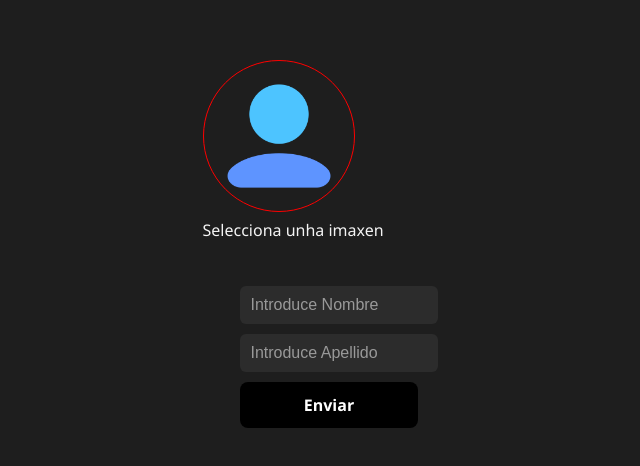
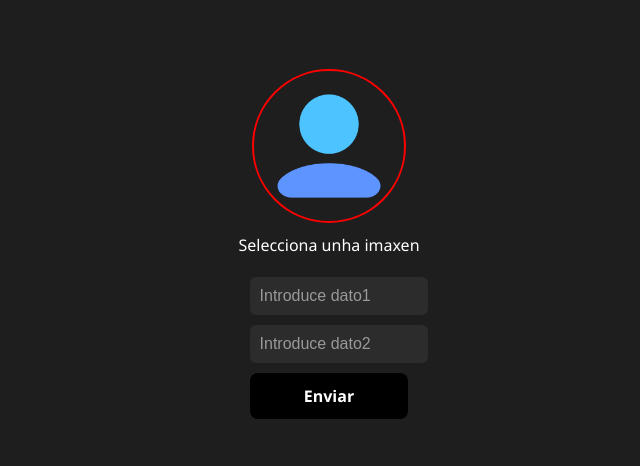
Before and after one commit to AdriConXo/formulario-avatar-react, a React (Vite) app: page / in a window 1280 px wide. Shown: the part 196-662 px from the top of the page, without its empty margins (311-951 px from the left). Built offline with nearby package versions, Linux system fonts and the light colour scheme.

Commit message:
Subida final: formulario con subida de imaxe funcionando

```diff
--- a/package.json
+++ b/package.json
@@ -10,6 +10,9 @@
     "preview": "vite preview"
   },
   "dependencies": {
+    "cors": "^2.8.5",
+    "express": "^5.1.0",
+    "multer": "^1.4.5-lts.2",
     "react": "^19.0.0",
     "react-dom": "^19.0.0"
   },
--- a/src/App.tsx
+++ b/src/App.tsx
@@ -9,12 +9,13 @@ function App() {
 
 
 
-  const cambioImaxen = (event: React.ChangeEvent<HTMLInputElement>) =>{
-    if (event.target.files?.[0]) {
-     // AGREGO IMAXEN CONVERTIDA
-      setSelectedURL(URL.createObjectURL(event.target.files[0]));
-    }
+  const cambioImaxen = (event: React.ChangeEvent<HTMLInputElement>) => {
+  const file = event.target.files?.[0];
+  if (file) {
+    setSelectedFile(file);
+    setSelectedURL(URL.createObjectURL(file));
   }
+};
   const handleFileChange = (event: React.ChangeEvent<HTMLInputElement>) => {
 
     if (event.target.files?.[0]) {
@@ -46,7 +47,6 @@ function App() {
       console.log("key e value",key,value)
       formData.append(key, value);
     });
-
     try {
       setIsUploading(true);
       const response = await fetch('http://localhost:8080/profile', {
@@ -63,17 +63,27 @@ function App() {
       setIsUploading(false);
     }
   };
-
   return (
     <div className='estilo-wrapper'>
-    <label>
-      {
-        // ### AGREGO IMAXEN CONVERTIDA
-        // SE NON TEÑO IMAXEN --> <div>Ningunha imaxen seleccionada</div>
-        selecteURL != null ? <img src={selecteURL} /> : <div><img src={iconoUser}/><div>Selecciona unha imaxen</div></div>
-      }
-      <input className="input-transparente" type='file' onChange={cambioImaxen} />
-    </label>
+  <label style={{ display: 'flex', flexDirection: 'column', alignItems: 'center', cursor: 'pointer' }}>
+  <img
+    src={selecteURL || iconoUser}
+    alt="avatar"
+    style={{
+      width: '150px',
+      height: '150px',
+      borderRadius: '50%',
+      border: '2px solid red',
+      objectFit: 'cover',
+    }}
+  />
+  <div style={{ marginTop: '10px', color: 'white' }}>Selecciona unha imaxen</div>
+  <input
+    type="file"
+    className="input-transparente"
+    onChange={cambioImaxen}
+  />
+</label>
 
       {/* <h2>Subida de Archivos con React y Hooks</h2> */}
       <FormularioRexistroUser
--- a/src/componentes/FormularioRexistroUser.tsx
+++ b/src/componentes/FormularioRexistroUser.tsx
@@ -15,9 +15,9 @@ export default function FormularioRexistroUser(
   }){
     return <>
     { <form onSubmit={handleUpload}>
-        <input type="text" name="dato1" placeholder="Introduce Nombre" onChange={handleInputs} />
-        <input type="text" name="dato2" placeholder="Introduce Apellido" onChange={handleInputs} />
-        <input type="file" name="avatar" onChange={handleFileChange} style={{display: 'none'}} />
+        <input type="text" name="dato1" placeholder="Introduce dato1" onChange={handleInputs} />
+        <input type="text" name="dato2" placeholder="Introduce dato2" onChange={handleInputs} />
+        <input type="file" name="avatar" onChange={handleFileChange}  />
         <button type="submit" disabled={isUploading}>
           {isUploading ? 'Subiendo...' : 'Enviar'}
         </button>
--- a/src/index.css
+++ b/src/index.css
@@ -139,6 +139,14 @@ input[type="text"]::placeholder {
   color: #999;
 }
 
+input[type="file"] {
+  display: none;
+   position: absolute;
+  opacity: 0;
+  width: 150px;
+  height: 150px;
+  cursor: pointer;
+}
 button {
   width: 100%;
   padding: 12px;
@@ -155,3 +163,6 @@ button {
 button:hover {
   background-color: #e63946;
 }
+.input-transparente {
+  display: none;
+}
--- a/tsconfig.app.json
+++ b/tsconfig.app.json
@@ -22,5 +22,5 @@
     "noFallthroughCasesInSwitch": true,
     "noUncheckedSideEffectImports": true
   },
-  "include": ["src"]
+  "include": ["src", "server.js"]
 }
```
Also changed, not shown: server.js (added, +33 -0 lines), src/App.css (+10 -0 lines), 2 other files (tests, documents, lock files or other folders).
